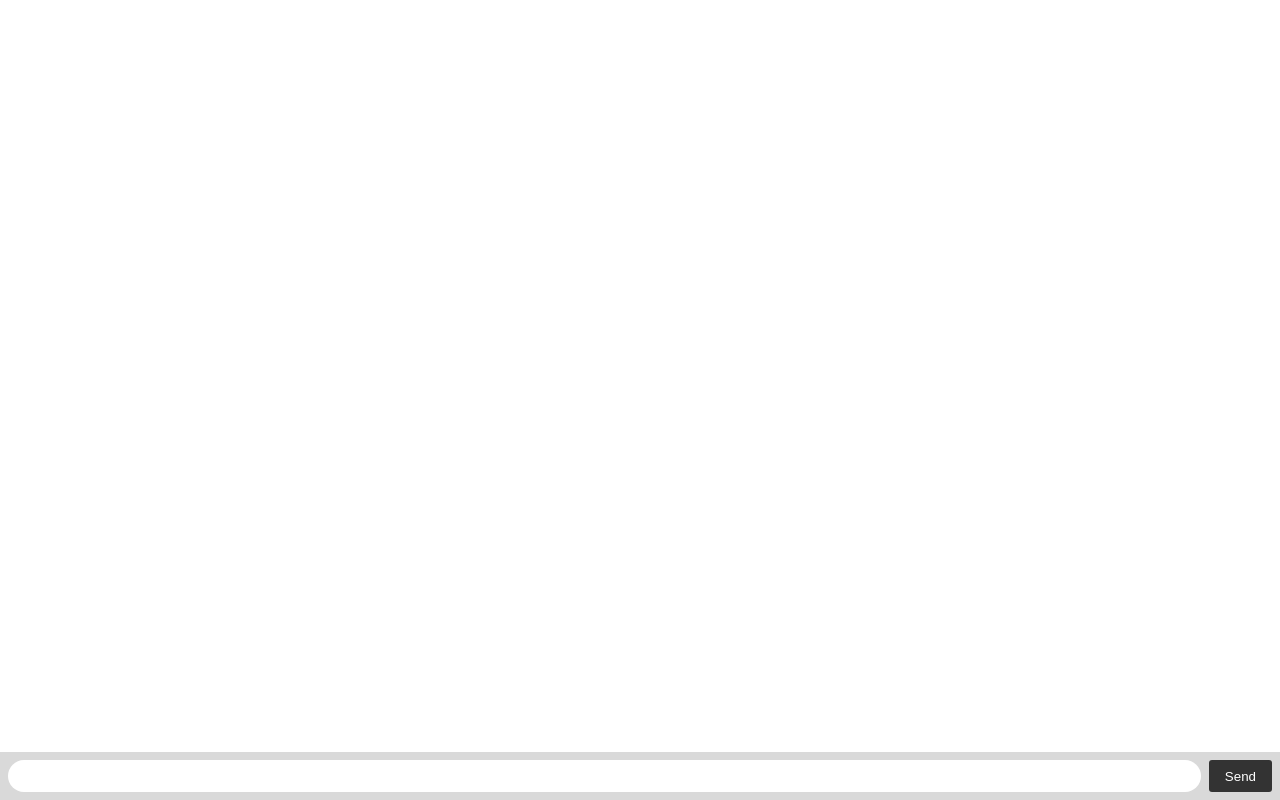
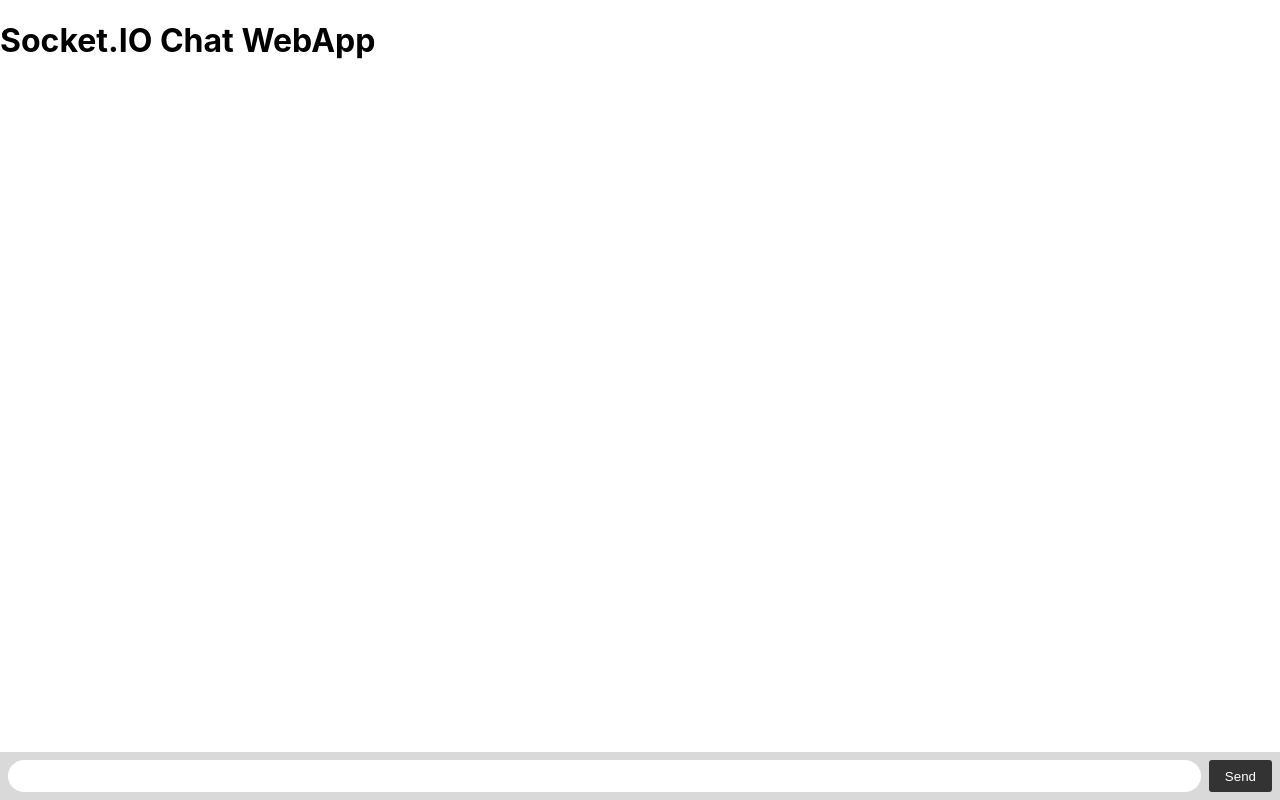
Before and after one commit to godofgeeks23/socketio-test, a website: page index.html in a window 1280 px wide. Drawn offline with Linux system fonts and the light colour scheme.

Commit message:
Update index.html

```diff
--- a/index.html
+++ b/index.html
@@ -55,6 +55,7 @@
     </style>
   </head>
   <body>
+    <h1>Socket.IO Chat WebApp</h1>
     <ul id="messages"></ul>
     <form id="form" action="">
       <input id="input" autocomplete="off" /><button>Send</button>
```
